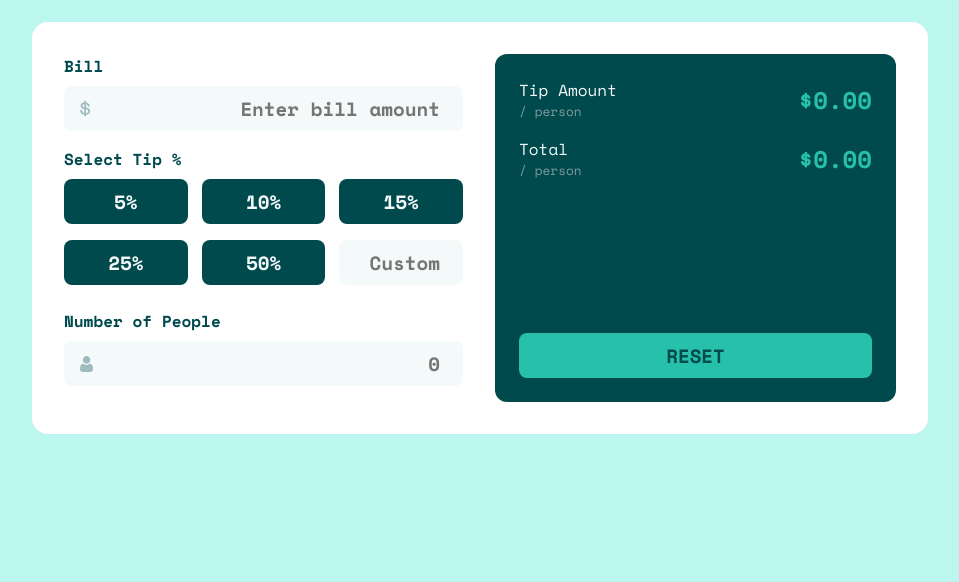
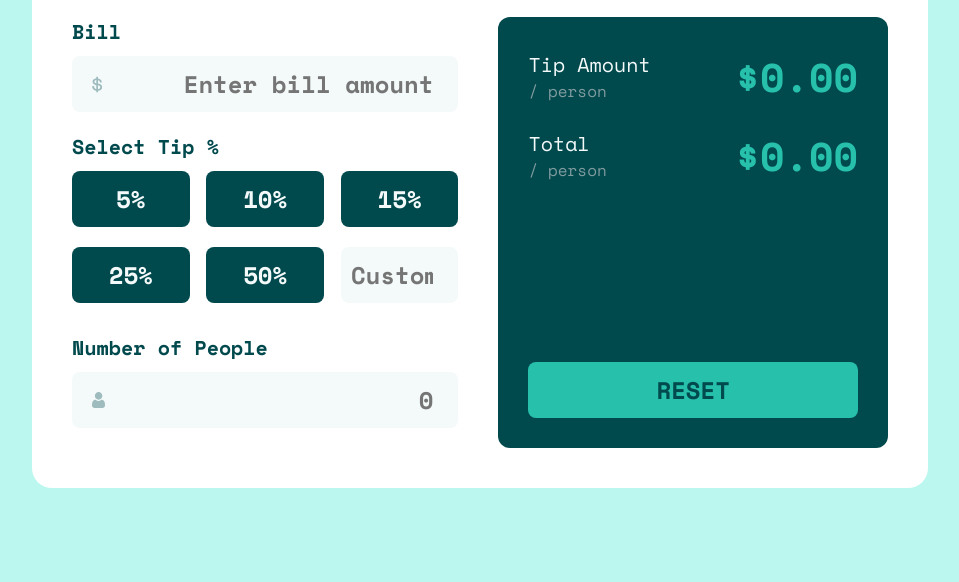
Before and after one commit to Mubarak-Adeyemi/tip-calculator-app-main, a plain HTML site: page index.html in a window 1280 px wide. Shown: the part 218-800 px from the top of the page, without its empty margins (160-1119 px from the left). Drawn offline with nearby package versions, Linux system fonts and the light colour scheme.

Commit message:
Restyling

```diff
--- a/styles.css
+++ b/styles.css
@@ -19,7 +19,7 @@
   padding: 0;
   box-sizing: border-box;
   font-family: "Space Mono", monospace;
-  font-size: 1rem;
+  font-size: 16px;
 }
 
 /* Body */
@@ -224,6 +224,9 @@ output {
   }
 }
 @media (min-width: 56.25em) {
+  * {
+    font-size: 18px;
+  }
   main {
     width: 70%;
     column-gap: 2rem;
@@ -234,3 +237,12 @@ output {
     width: calc(33% - 0.5rem);
   }
 }
+
+@media (min-width: 64.5em) {
+  * {
+    font-size: 20px;
+  }
+  output {
+    font-size: 2rem;
+  }
+}
```
